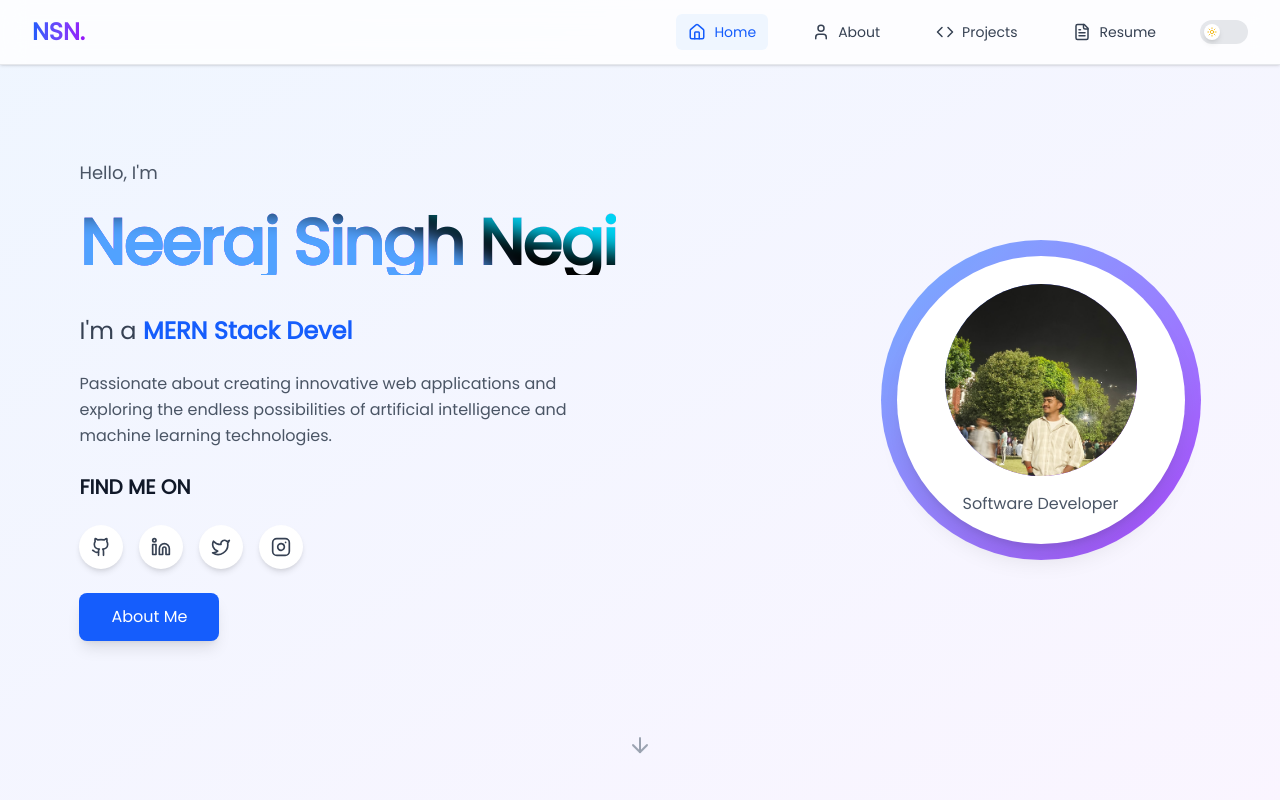
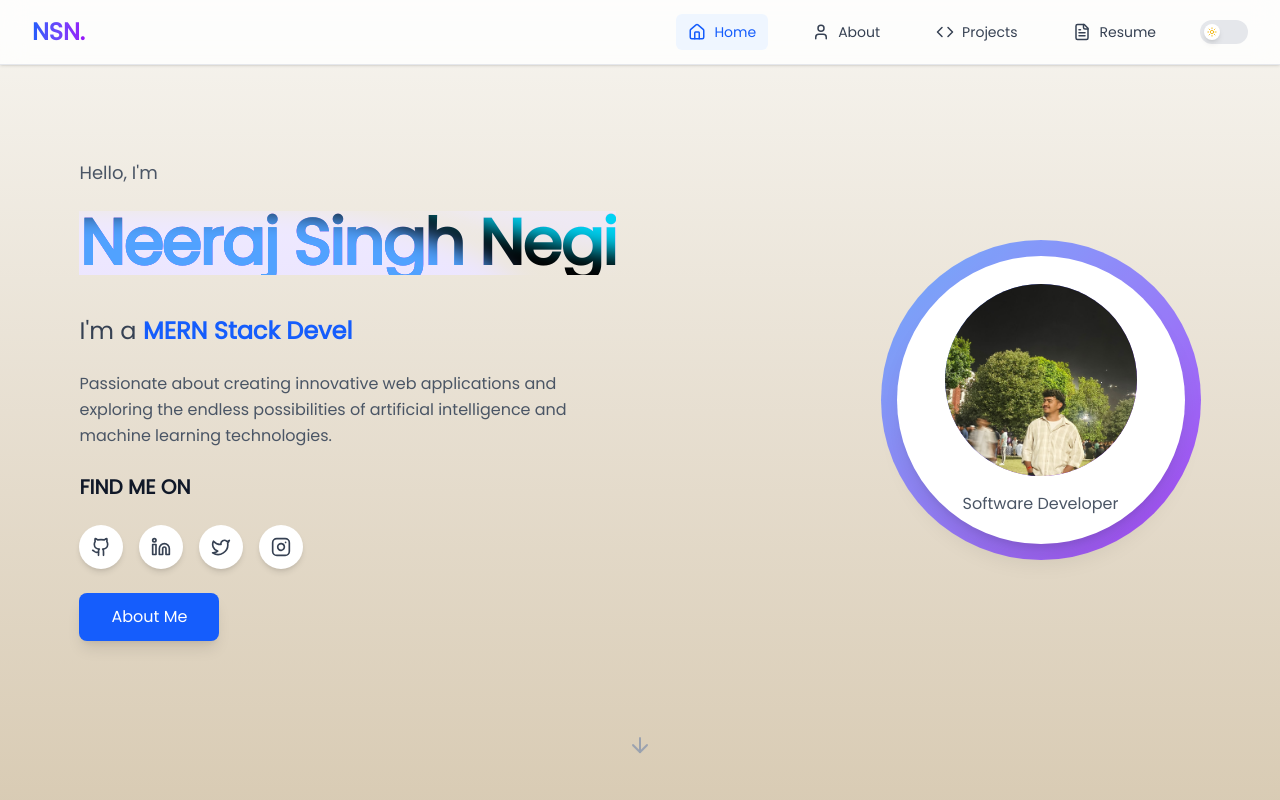
Before and after one commit to negiNeeraj1/PortfolioProject, a React (Vite) app: page / in a window 1280 px wide. Shown: the top 800 px of the page. Built offline with nearby package versions, Linux system fonts and the light colour scheme.

Commit message:
added new theme

```diff
--- a/src/Components/Sections/About.jsx
+++ b/src/Components/Sections/About.jsx
@@ -56,7 +56,7 @@ const About = () => {
   return (
     <motion.section
       id="about"
-      className="py-20 bg-white dark:bg-gray-900 transition-colors duration-300 overflow-hidden"
+      className="py-20 bg-transparent transition-colors duration-300 overflow-hidden"
       initial="hidden"
       whileInView="visible"
       viewport={{ once: true, amount: 0.2 }}
--- a/src/Components/Sections/Hero.jsx
+++ b/src/Components/Sections/Hero.jsx
@@ -1,11 +1,18 @@
-import React from 'react';
-import { Github, Linkedin, Mail, Download, ArrowDown, Twitter, Instagram } from 'lucide-react';
-import TypingAnimation from '../Ui/TypingAnimation';
-import PersonalPhoto from '../../Images/PersonalPhoto.jpg';
-import { useNavigate } from 'react-router-dom';
-import { useTheme } from '../../Context/ThemeContext';
-import { AuroraTextEffect } from '../Ui/aurora-text-affect'; // Adjust path as needed
-
+import React from "react";
+import {
+  Github,
+  Linkedin,
+  Mail,
+  Download,
+  ArrowDown,
+  Twitter,
+  Instagram,
+} from "lucide-react";
+import TypingAnimation from "../Ui/TypingAnimation";
+import PersonalPhoto from "../../Images/PersonalPhoto.jpg";
+import { useNavigate } from "react-router-dom";
+import { useTheme } from "../../Context/ThemeContext";
+import { AuroraTextEffect } from "../Ui/aurora-text-affect"; // Adjust path as needed
 
 const Hero = () => {
   const typingTexts = [
@@ -13,11 +20,11 @@ const Hero = () => {
     "AI/ML Enthusiast",
     "Problem Solver",
     "Software Developer",
-    "Freelancer"
+    "Freelancer",
   ];
 
   const scrollToAbout = () => {
-    document.getElementById('about').scrollIntoView({ behavior: 'smooth' });
+    document.getElementById("about").scrollIntoView({ behavior: "smooth" });
   };
 
   const navigate = useNavigate();
@@ -25,15 +32,18 @@ const Hero = () => {
 
   const handleNavigation = (path) => {
     if (window.location.pathname === path) {
-      window.scrollTo({ top: 0, behavior: 'smooth' });
+      window.scrollTo({ top: 0, behavior: "smooth" });
     } else {
       navigate(path);
     }
     setIsOpen(false);
-  }
+  };
 
   return (
-    <section id="home" className="min-h-screen flex items-center justify-center bg-gradient-to-br from-blue-50 to-purple-50 dark:from-gray-900 dark:to-gray-800 transition-colors duration-300">
+    <section
+      id="home"
+      className="min-h-screen flex items-center justify-center bg-transparent transition-colors duration-300"
+    >
       <div className="max-w-7xl mx-auto px-4 sm:px-6 lg:px-8 py-20">
         <div className="grid grid-cols-1 lg:grid-cols-2 gap-12 items-center">
           {/* Left Content */}
@@ -71,10 +81,14 @@ const Hero = () => {
             </div>
 
             <p className="text-gray-600 dark:text-gray-400 max-w-lg mx-auto lg:mx-0 leading-relaxed">
-              Passionate about creating innovative web applications and exploring the endless possibilities of artificial intelligence and machine learning technologies.
+              Passionate about creating innovative web applications and
+              exploring the endless possibilities of artificial intelligence and
+              machine learning technologies.
             </p>
 
-            <h2 className="text-xl md:text-xl font-bold text-gray-900 dark:text-white">FIND ME ON</h2>
+            <h2 className="text-xl md:text-xl font-bold text-gray-900 dark:text-white">
+              FIND ME ON
+            </h2>
 
             {/* Social Links */}
             <div className="flex justify-center lg:justify-start space-x-4">
@@ -108,7 +122,7 @@ const Hero = () => {
             <div className="flex flex-col sm:flex-row gap-4 justify-center lg:justify-start">
               <button
                 onClick={() => {
-                  handleNavigation('/about')
+                  handleNavigation("/about");
                 }}
                 className="px-8 py-3 bg-blue-600 hover:bg-blue-700 text-white font-medium rounded-lg shadow-lg hover:shadow-xl transform hover:scale-105 transition-all duration-300"
               >
--- a/src/Components/Sections/Projects.jsx
+++ b/src/Components/Sections/Projects.jsx
@@ -372,7 +372,7 @@ const Projects = () => {
   return (
     <section
       id="projects"
-      className="py-20 bg-gradient-to-br from-gray-50 to-gray-100 dark:from-gray-900 dark:to-gray-800 min-h-screen overflow-hidden mt-4"
+      className="py-20 bg-transparent min-h-screen overflow-hidden mt-4"
     >
       <div className="max-w-7xl mx-auto px-4 sm:px-6 lg:px-8">
         {/* Header */}
--- a/src/Components/Sections/Resume.jsx
+++ b/src/Components/Sections/Resume.jsx
@@ -26,7 +26,7 @@ const Resume = () => {
   };
 
   return (
-    <section id="resume" className="py-20 bg-white dark:bg-gray-900 transition-colors duration-300 mt-4">
+    <section id="resume" className="py-20 bg-transparent dark:bg-gray-900 transition-colors duration-300 mt-4">
       <div className="max-w-7xl mx-auto px-4 sm:px-6 lg:px-8">
         {/* Header */}
         <div className="text-center mb-16">
--- a/src/index.css
+++ b/src/index.css
@@ -1,6 +1,24 @@
 @import "tailwindcss";
 
-body{
+/* Light mode background: hex fallback then oklab */
+body {
+  min-height: 100vh;
+  background: linear-gradient(180deg, #f7f5f0, #e8e0d2, #d9ccb5, #c0b499);
+  background: linear-gradient(
+    180deg,
+    oklab(97% 0 0.007),
+    oklab(90.9% 0.003 0.02),
+    oklab(85% 0.005 0.034),
+    oklab(77.3% 0.002 0.039)
+  );
+}
+
+/* Dark mode background: matches original section styles (gray-900 → gray-800) */
+.dark body {
+  background: linear-gradient(180deg, #111827, #1f2937);
+}
+
+body {
   font-family: "Poppins", sans-serif;
 }
 @custom-variant dark (&:where(.dark, .dark *));
```
